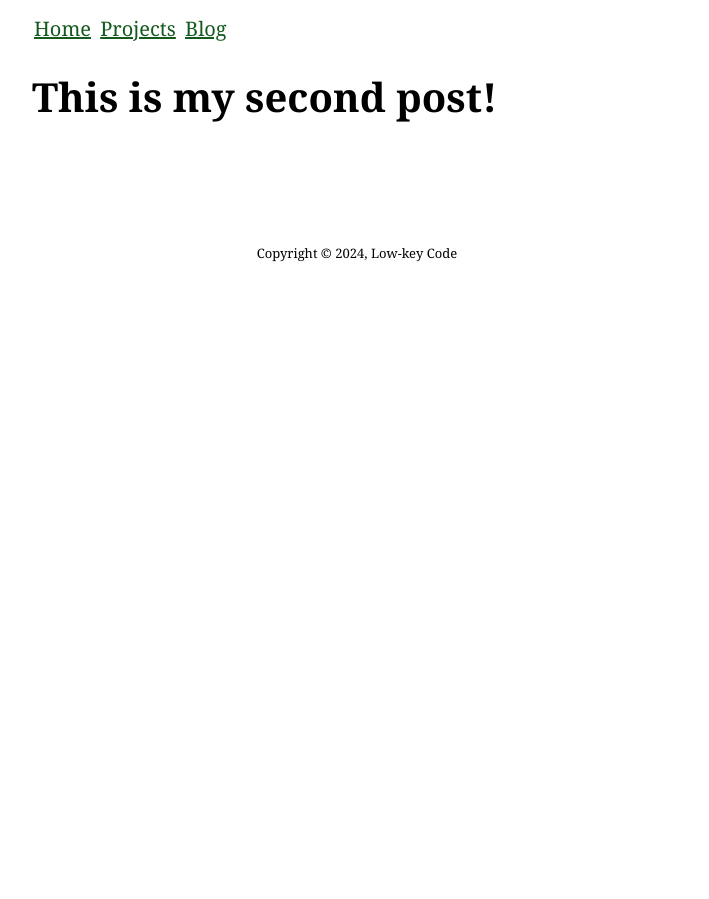
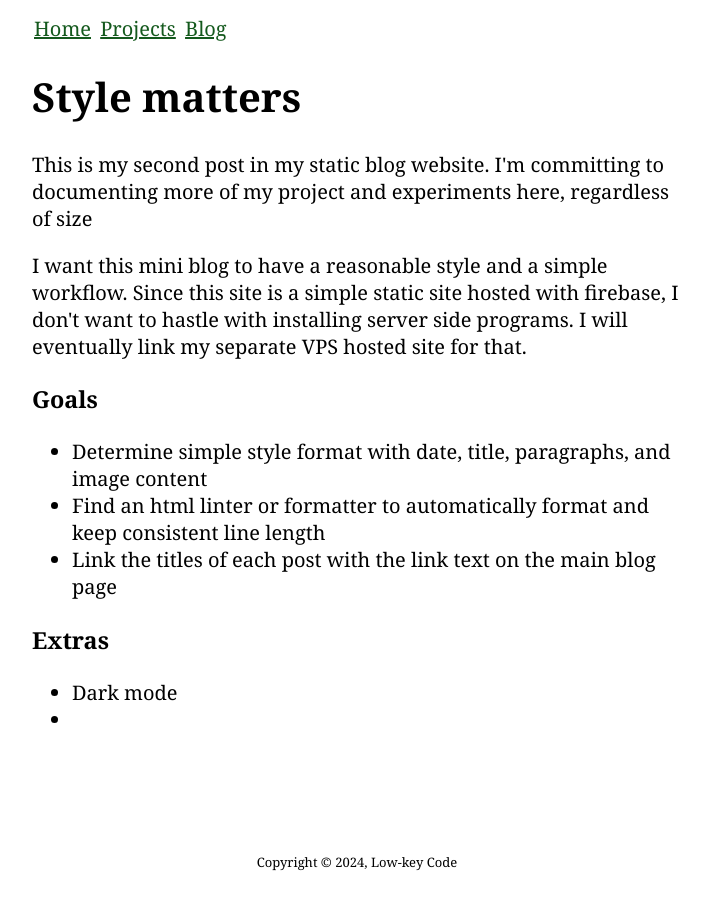
Before and after one commit to curtis-marten/low-key, a plain HTML site: page public/posts/post-2.html in a window 1280 px wide. Shown: the whole page, without its empty margins (283-992 px from the left). Before the commit the page ends 800 px from the top, so only its background shows below. Drawn offline with Linux system fonts and the light colour scheme.

Commit message:
add new post and modify post-2. Want to confirm github actions still working

```diff
--- a/public/posts/post-2.html
+++ b/public/posts/post-2.html
@@ -15,7 +15,21 @@
         <a href="/">Projects</a>
         <a href="/blog.html">Blog</a>
     </nav>
-    <h1>This is my second post!</h1>
+    <h1>Style matters</h1>
+
+    <p>This is my second post in my static blog website. I'm committing to documenting more of my project and experiments here, regardless of size</p>
+    <p>I want this mini blog to have a reasonable style and a simple workflow. Since this site is a simple static site hosted with firebase, I don't want to hastle with installing server side programs. I will eventually link my separate VPS hosted site for that.</p>
+    <h3>Goals</h3>
+    <ul>
+        <li>Determine simple style format with date, title, paragraphs, and image content</li>
+        <li>Find an html linter or formatter to automatically format and keep consistent line length</li>
+        <li>Link the titles of each post with the link text on the main blog page</li>
+    </ul>
+    <h3>Extras</h3>
+    <ul>
+        <li>Dark mode</li>
+        <li></li>
+    </ul>
 
     <footer id="main-footer">
         <p>Copyright &copy; 2024, Low-key Code</p>
```
Also changed, not shown: public/blog.html (+1 -0 lines), public/posts/post-3.html (added, +26 -0 lines).
